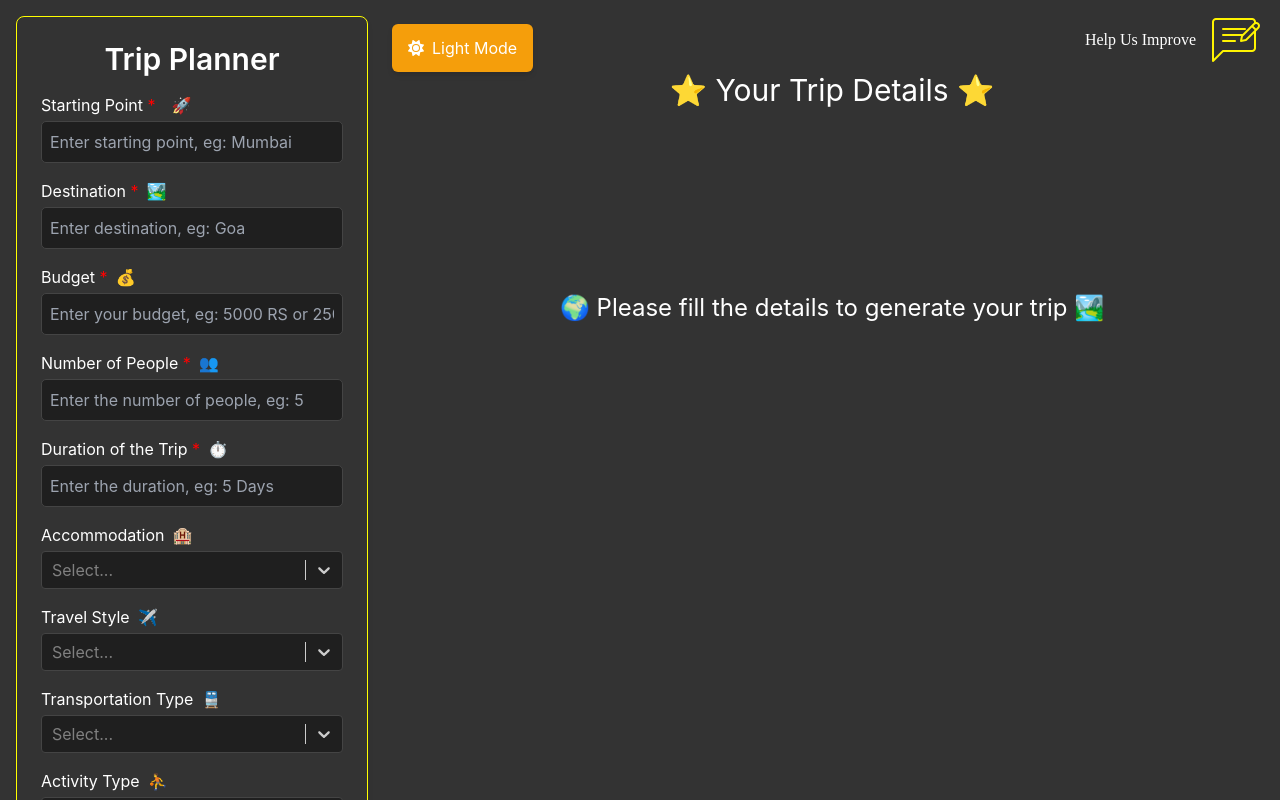
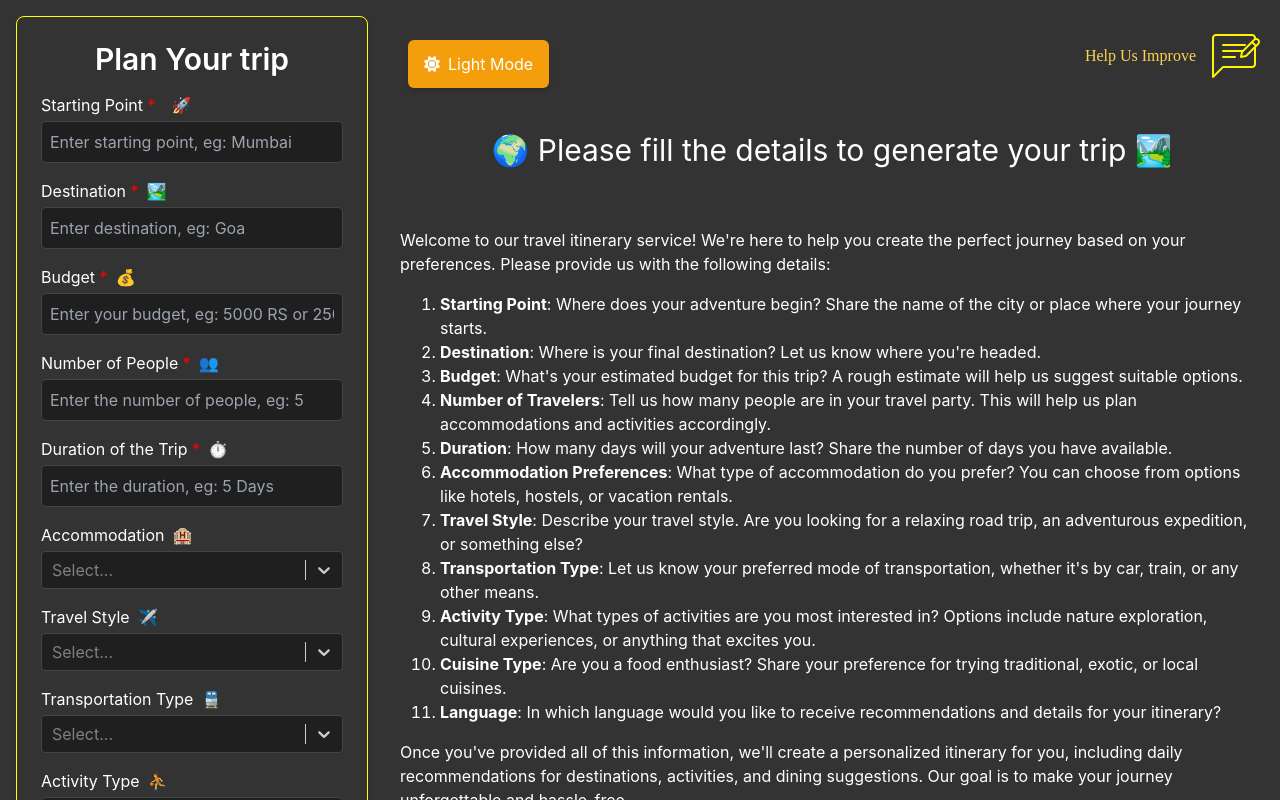
Before and after one commit to prajwal0403/ai-trip-planner, a React (Create React App) app: page / in a window 1280 px wide. Shown: the top 800 px of the page. Built offline with nearby package versions, Linux system fonts and the light colour scheme.

Commit message:
added changes

```diff
--- a/package.json
+++ b/package.json
@@ -7,7 +7,7 @@
     "@fortawesome/free-solid-svg-icons": "^6.4.2",
     "@fortawesome/react-fontawesome": "^0.2.0",
     "@material-tailwind/react": "^2.1.4",
-    "@questlabs/react-sdk": "^1.1.5",
+    "@questlabs/react-sdk": "^1.1.7",
     "@testing-library/jest-dom": "^5.17.0",
     "@testing-library/react": "^13.4.0",
     "@testing-library/user-event": "^13.5.0",
@@ -17,6 +17,7 @@
     "react-icons": "^4.11.0",
     "react-loader-spinner": "^5.4.5",
     "react-markdown": "^8.0.7",
+    "react-responsive": "^9.0.2",
     "react-scripts": "5.0.1",
     "react-select": "^5.7.7",
     "react-toastify": "^9.1.3",
--- a/src/App.js
+++ b/src/App.js
@@ -9,38 +9,41 @@ import TripDisplay from './components/TripDisplay';
 import { Button } from '@material-tailwind/react';
 import icon from './feed.png';
 import { QuestProvider, Feedback } from '@questlabs/react-sdk';
-import '@questlabs/react-sdk/dist/style.css'
+import '@questlabs/react-sdk/dist/style.css';
+import { useMediaQuery } from 'react-responsive';
 
+// Define the media query for screens less than 800px
 function App() {
   const [darkMode, setDarkMode] = useState(true);
   const [data, setData] = useState([]);
   const [loading, setLoading] = useState(false);
   const [feedback, setFeedback] = useState(false);
+  const isMobile = useMediaQuery({ maxWidth: 800 });
 
   const toggleMode = () => {
     setDarkMode(!darkMode);
   };
   const toggleFeedback = () => {
     setFeedback(!feedback);
-  }
+  };
 
   return (
     <div
-      style={{ width: '100%', height: '100%' }}
-      className={`main-container ${darkMode ? 'dark-mode' : 'light-mode'}`}
+      style={{ width: '100%', height: '100%', display: `${isMobile ? 'block' : 'flex'}` }}
+      className={`${darkMode ? 'dark-mode' : 'light-mode'}`}
     >
       <ToastContainer />
-      <div style={{ width: '30%' }}>
+      <div style={{ width: `${isMobile ? '100%' : '30%'}` }}>
         <TripPlanner
           darkMode={darkMode}
           setData={setData}
           setLoading={setLoading}
         />
       </div>
-      <div style={{ width: '70%' }}>
+      <div style={{ width: `${isMobile ? '100%' : '70%'}` }}>
         <div
           style={{ width: '100%' }}
-          className="flex space-x-4 justify-between pr-3 mt-2"
+          className="flex space-x-4 justify-between pr-3 mt-2 p-4"
         >
           <Button
             varient="gradient"
@@ -59,25 +62,35 @@ function App() {
               </span>
             )}
           </Button>
-          <div onClick={toggleFeedback} className='flex justify-center item-center cursor-pointer'>
-            <span className='pt-5 mr-2' style={{fontFamily:'cursive'}}>Help Us Improve</span>
+          <div
+            onClick={toggleFeedback}
+            className="flex justify-center item-center cursor-pointer"
+          >
+            <span className="pt-5 mr-2 text-amber-300 text-bold" style={{ fontFamily: 'cursive' }}>
+              Help Us Improve
+            </span>
             <img src={icon} alt="icon" className="p-2" />
           </div>
         </div>
-       {feedback &&  <QuestProvider
+        <div style={{ display: feedback ? 'block' : 'none' }}>
+          <QuestProvider
             apiKey="k-68a0c6b8-b27f-49c6-a315-b0c9cba15bf4"
             apiSecret="s-5bafb222-c5bd-4c14-9dfe-9d72fb5e275b9cacf740-3c56-44e9-afe3-b1c0aa6a8a42"
-        entityId="e-d97d4353-c517-4ce3-a5e0-f81b3dbb80b5"
+            entityId="e-cb806923-6890-4cf3-90da-b72e66658508"
           >
             <Feedback
-          userId="u-e3bea1d3-1917-4b9a-b855-f13d47dfe2ed"
+              onSubmit={() => setFeedback(false)}
+              userId="u-0000000000"
               token="eyJhbGciOiJIUzI1NiIsInR5cCI6IkpXVCJ9.eyJ1c2VySWQiOiJ1LWUzYmVhMWQzLTE5MTctNGI5YS1iODU1LWYxM2Q0N2RmZTJlZCIsImlhdCI6MTY5NjY3MDA5OCwiZXhwIjoxNzI4MjI3Njk4fQ.E_hQ-o8E4jbAMmuJBqwwWFebr9_NoSIykGq_CavR7kE"
-          questId="q-2b37975b-30f7-4572-a5f4-c354439b3970"
-          heading='Interactive Feedback Hub'
-          subHeading='Empowering Seamless Communication and Iteration'
+              questId="q-00a79f3c-1132-4d70-8689-cf652b8cf4e1"
+              heading="Help Us Improve"
+              btnColor="#f59e0b"
+              textColor="#f59e0b"
+              subHeading="Let Us Know How We Did"
             />
-        </QuestProvider>}
-        <TripDisplay data={data} loading={loading} />
+          </QuestProvider>
+        </div>
+        {!feedback && <TripDisplay data={data} loading={loading} />}
       </div>
     </div>
   );
--- a/src/components/TripDisplay.jsx
+++ b/src/components/TripDisplay.jsx
@@ -37,19 +37,48 @@ const ActionButton = styled.button`
     border: 1px solid #ccc;
   }
 `;
+const info = `Welcome to our travel itinerary service! We're here to help you create the perfect journey based on your preferences. Please provide us with the following details:
+
+1. **Starting Point**: Where does your adventure begin? Share the name of the city or place where your journey starts.
+
+2. **Destination**: Where is your final destination? Let us know where you're headed.
+
+3. **Budget**: What's your estimated budget for this trip? A rough estimate will help us suggest suitable options.
+
+4. **Number of Travelers**: Tell us how many people are in your travel party. This will help us plan accommodations and activities accordingly.
+
+5. **Duration**: How many days will your adventure last? Share the number of days you have available.
+
+6. **Accommodation Preferences**: What type of accommodation do you prefer? You can choose from options like hotels, hostels, or vacation rentals.
+
+7. **Travel Style**: Describe your travel style. Are you looking for a relaxing road trip, an adventurous expedition, or something else?
+
+8. **Transportation Type**: Let us know your preferred mode of transportation, whether it's by car, train, or any other means.
+
+9. **Activity Type**: What types of activities are you most interested in? Options include nature exploration, cultural experiences, or anything that excites you.
+
+10. **Cuisine Type**: Are you a food enthusiast? Share your preference for trying traditional, exotic, or local cuisines.
+
+11. **Language**: In which language would you like to receive recommendations and details for your itinerary?
+
+Once you've provided all of this information, we'll create a personalized itinerary for you, including daily recommendations for destinations, activities, and dining suggestions. Our goal is to make your journey unforgettable and hassle-free.
+
+Thank you for choosing our service, and we look forward to planning your dream adventure! 🌟
+`;
 
 function TripDisplay({ data, loading }) {
   return (
     <div>
-      <h1 className="text-center text-3xl">⭐️ Your Trip Details ⭐️</h1>
-
+      {data.length > 0 && <h1 className="text-center text-3xl">
+        ⭐️ Your Customized Trip Details ⭐️
+      </h1>}
       {loading ? (
         <div
           className="flex items-center justify-center"
           style={{ height: '100vh', width: '100%' }}
         >
-          <div className='block'>
-            <div style={{marginLeft:'30%'}}>
+          <div className="block">
+            <div style={{ marginLeft: '30%' }}>
               <MagnifyingGlass
                 visible={true}
                 height="150"
@@ -61,7 +90,7 @@ function TripDisplay({ data, loading }) {
                 color="#e15b64"
               />
             </div>
-            <div className='m-5'>
+            <div className="m-5">
               {' '}
               🚗 Hang in there, we're busy crafting the perfect trip for you! 📸
             </div>
@@ -69,13 +98,17 @@ function TripDisplay({ data, loading }) {
         </div>
       ) : data.length === 0 ? (
         <div
-          style={{ height: '50vh' }}
-          className="text-center text-2xl flex items-center justify-center"
+          className="flex items-center justify-center"
         >
-          <div> 🌍 Please fill the details to generate your trip 🏞️</div>
+          <div>
+            <div className='text-center text-3xl p-4 m-3'> 🌍 Please fill the details to generate your trip 🏞️</div>
+            <div className=''>
+              <ReactMarkdown className="markdown p-4 ">{info}</ReactMarkdown>
+            </div>
+          </div>
         </div>
       ) : (
-        <ReactMarkdown className="markdown">{data}</ReactMarkdown>
+        <ReactMarkdown className="markdown p-3">{data}</ReactMarkdown>
       )}
       {data.length > 0 && (
         <ButtonContainer>
--- a/src/components/TripPlanner.jsx
+++ b/src/components/TripPlanner.jsx
@@ -123,7 +123,7 @@ function TripPlanner({ darkMode, setData, setLoading }) {
       setLoading(true);
       let prompt = `Create a personalized travel itinerary for a journey from ${formData.startingPoint} to ${formData.destination}. The travel party consists of ${formData.numberOfPeople} people with a budget of ${formData.budget}. The traveler's ideal trip is a ${formData.travelStyle} adventure, and they seek ${formData.duration} days of exciting experiences. Accommodation preferences include ${formData.accommodation}, and they prefer ${formData.transportationType} as the primary mode of transportation.
       The trip should encompass a variety of activities, with an emphasis on ${formData.activityType}. The traveler is keen on exploring local cuisines, especially ${formData.cuisineType}, and would like recommendations for dining options. Additionally, the traveler prefers to communicate in ${formData.language}.
-      Please provide a comprehensive itinerary with daily recommendations, including destinations, activities, and dining suggestions, to make this journey unforgettable. Please provide all details in ${formData.language} launguage`;
+      Please provide a comprehensive itinerary with daily recommendations, including destinations, activities, and dining suggestions, to make this journey unforgettable. Please provide all details in ${formData.language} language.`;
 
       fetch(`https://c5-na.altogic.com/e:65334e3724594faeeef6dd3b/travel`, {
         method: 'POST',
@@ -136,7 +136,7 @@ function TripPlanner({ darkMode, setData, setLoading }) {
         .then((data) => {
           console.log(data);
           setData(data.choices[0].message.content);
-          toast.success('Congratulations!  trip has been generated');
+          toast.success("Congratulations!" + "\n" +  "trip has been generated");
           setLoading(false);
         })
         .catch((error) => {
@@ -159,7 +159,7 @@ function TripPlanner({ darkMode, setData, setLoading }) {
         }`}
       >
         <h2 className="text-3xl font-semibold mb-4 text-center">
-          Trip Planner
+          Plan Your trip
         </h2>
 
         {/* Starting Point */}
```
Also changed, not shown: 1 other file (tests, documents, lock files or other folders). Lines whose indentation alone changed are shown as unchanged.
